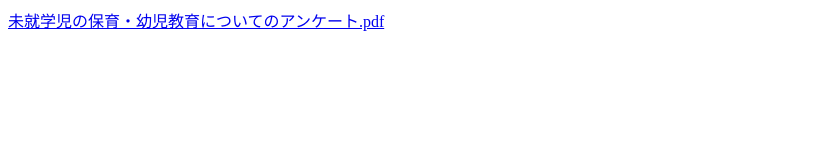
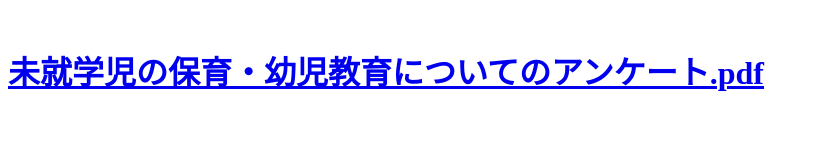
Before and after one commit to rikubo/rikubo.github.io, a plain HTML site: page index.html in a window 1280 px wide. Shown: the whole page, without its empty margins (0-820 px from the left). Drawn offline with Linux system fonts and the light colour scheme.

Commit message:
no message

```diff
--- a/index.html
+++ b/index.html
@@ -1,4 +1,7 @@
 <HEAD></HEAD>
 <BODY>
+<br>
+<h1>
 <a href = 'https://rikubo.github.io/未就学児の保育・幼児教育についてのアンケート.pdf'>未就学児の保育・幼児教育についてのアンケート.pdf</a>
+</h1>
 </BODY>
```
